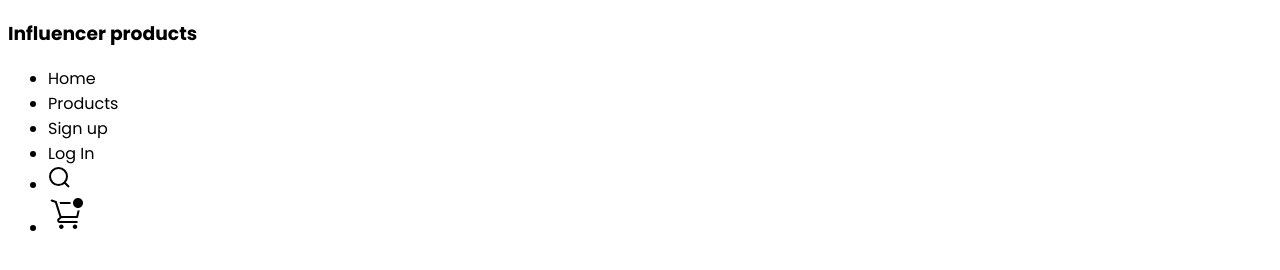
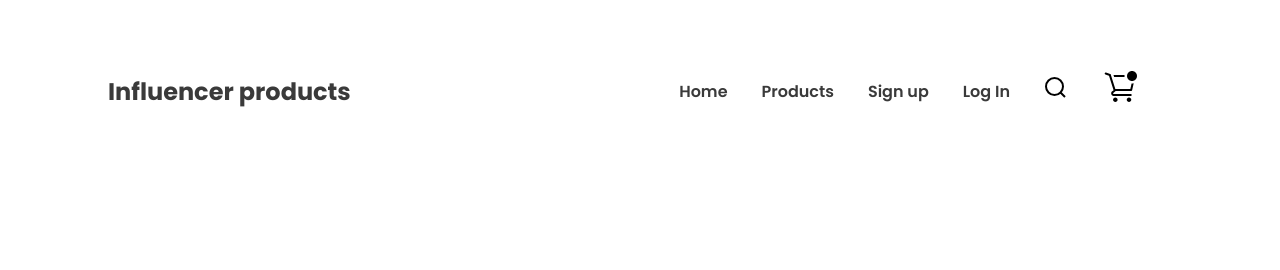
Before and after one commit to mrromanmiah/module-10-project, a plain HTML site: page index.html in a window 1280 px wide. Drawn offline with Linux system fonts and the light colour scheme.

Commit message:
navigation bar section done

```diff
--- a/index.html
+++ b/index.html
@@ -17,20 +17,34 @@
         <nav>
             <h3 class="nav-title">Influencer products</h3>
             <ul>
-                <li><a href=""></a>Home</li>
-                <li><a href=""></a>Products</li>
-                <li><a href=""></a>Sign up</li>
-                <li><a href=""></a>Log In</li>
-                <li><a href=""></a><svg xmlns="http://www.w3.org/2000/svg" width="24" height="24" viewBox="0 0 24 24" fill="none">
-                    <path d="M21 21L16.514 16.506L21 21ZM19 10.5C19 12.7543 18.1045 14.9163 16.5104 16.5104C14.9163 18.1045 12.7543 19 10.5 19C8.24566 19 6.08365 18.1045 4.48959 16.5104C2.89553 14.9163 2 12.7543 2 10.5C2 8.24566 2.89553 6.08365 4.48959 4.48959C6.08365 2.89553 8.24566 2 10.5 2C12.7543 2 14.9163 2.89553 16.5104 4.48959C18.1045 6.08365 19 8.24566 19 10.5V10.5Z" stroke="black" stroke-width="2" stroke-linecap="round"/>
-                  </svg></li>
-                <li><a href=""></a><svg xmlns="http://www.w3.org/2000/svg" width="36" height="36" viewBox="0 0 36 36" fill="none">
-                    <path d="M13.3301 32C14.5727 32 15.5801 30.9926 15.5801 29.75C15.5801 28.5074 14.5727 27.5 13.3301 27.5C12.0874 27.5 11.0801 28.5074 11.0801 29.75C11.0801 30.9926 12.0874 32 13.3301 32Z" fill="black"/>
-                    <path d="M27 32C28.2426 32 29.25 30.9926 29.25 29.75C29.25 28.5074 28.2426 27.5 27 27.5C25.7574 27.5 24.75 28.5074 24.75 29.75C24.75 30.9926 25.7574 32 27 32Z" fill="black"/>
-                    <path d="M22.5702 7C22.5247 6.66859 22.5013 6.33452 22.5002 6C22.5013 5.66548 22.5247 5.33141 22.5702 5H11.4902L12.1402 7H22.5702Z" fill="black"/>
-                    <path d="M30 13.5H29.58L28.33 19H13.33L8.75999 4.52999C8.71056 4.37645 8.62472 4.23714 8.50979 4.12396C8.39487 4.01077 8.25427 3.92707 8.09999 3.87999L3.99999 2.61999C3.87392 2.58125 3.74145 2.56772 3.61016 2.58017C3.47886 2.59262 3.3513 2.63082 3.23476 2.69257C2.9994 2.81728 2.82323 3.03038 2.74499 3.28499C2.66675 3.53959 2.69286 3.81486 2.81757 4.05021C2.94228 4.28557 3.15538 4.46175 3.40999 4.53999L6.99999 5.63999L11.59 20.14L9.94999 21.48L9.81999 21.61C9.41432 22.0775 9.18439 22.6718 9.16979 23.2906C9.15518 23.9094 9.35683 24.5139 9.73999 25C10.0125 25.3314 10.3589 25.5945 10.7513 25.7682C11.1438 25.9418 11.5714 26.0212 12 26H28.69C28.9552 26 29.2096 25.8946 29.3971 25.7071C29.5846 25.5196 29.69 25.2652 29.69 25C29.69 24.7348 29.5846 24.4804 29.3971 24.2929C29.2096 24.1053 28.9552 24 28.69 24H11.84C11.7248 23.9961 11.6126 23.9625 11.5142 23.9025C11.4159 23.8426 11.3346 23.7583 11.2783 23.6577C11.222 23.5572 11.1926 23.4439 11.1929 23.3286C11.1932 23.2134 11.2232 23.1002 11.28 23L13.69 21H29.13C29.3611 21.0056 29.5871 20.931 29.7695 20.7888C29.9518 20.6466 30.0792 20.4456 30.13 20.22L31.7 13.31C31.1424 13.4379 30.572 13.5016 30 13.5Z" fill="black"/>
-                    <path d="M30 11C32.7614 11 35 8.76142 35 6C35 3.23858 32.7614 1 30 1C27.2386 1 25 3.23858 25 6C25 8.76142 27.2386 11 30 11Z" fill="black"/>
-                  </svg></li>
+                <li><a href="">Home</a></li>
+                <li><a href="">Products</a></li>
+                <li><a href="">Sign up</a></li>
+                <li><a href="">Log In</a></li>
+                <li><a href=""><svg xmlns="http://www.w3.org/2000/svg" width="24" height="24" viewBox="0 0 24 24"
+                            fill="none">
+                            <path
+                                d="M21 21L16.514 16.506L21 21ZM19 10.5C19 12.7543 18.1045 14.9163 16.5104 16.5104C14.9163 18.1045 12.7543 19 10.5 19C8.24566 19 6.08365 18.1045 4.48959 16.5104C2.89553 14.9163 2 12.7543 2 10.5C2 8.24566 2.89553 6.08365 4.48959 4.48959C6.08365 2.89553 8.24566 2 10.5 2C12.7543 2 14.9163 2.89553 16.5104 4.48959C18.1045 6.08365 19 8.24566 19 10.5V10.5Z"
+                                stroke="black" stroke-width="2" stroke-linecap="round" />
+                        </svg></a></li>
+                <li><a href=""><svg xmlns="http://www.w3.org/2000/svg" width="36" height="36" viewBox="0 0 36 36"
+                            fill="none">
+                            <path
+                                d="M13.3301 32C14.5727 32 15.5801 30.9926 15.5801 29.75C15.5801 28.5074 14.5727 27.5 13.3301 27.5C12.0874 27.5 11.0801 28.5074 11.0801 29.75C11.0801 30.9926 12.0874 32 13.3301 32Z"
+                                fill="black" />
+                            <path
+                                d="M27 32C28.2426 32 29.25 30.9926 29.25 29.75C29.25 28.5074 28.2426 27.5 27 27.5C25.7574 27.5 24.75 28.5074 24.75 29.75C24.75 30.9926 25.7574 32 27 32Z"
+                                fill="black" />
+                            <path
+                                d="M22.5702 7C22.5247 6.66859 22.5013 6.33452 22.5002 6C22.5013 5.66548 22.5247 5.33141 22.5702 5H11.4902L12.1402 7H22.5702Z"
+                                fill="black" />
+                            <path
+                                d="M30 13.5H29.58L28.33 19H13.33L8.75999 4.52999C8.71056 4.37645 8.62472 4.23714 8.50979 4.12396C8.39487 4.01077 8.25427 3.92707 8.09999 3.87999L3.99999 2.61999C3.87392 2.58125 3.74145 2.56772 3.61016 2.58017C3.47886 2.59262 3.3513 2.63082 3.23476 2.69257C2.9994 2.81728 2.82323 3.03038 2.74499 3.28499C2.66675 3.53959 2.69286 3.81486 2.81757 4.05021C2.94228 4.28557 3.15538 4.46175 3.40999 4.53999L6.99999 5.63999L11.59 20.14L9.94999 21.48L9.81999 21.61C9.41432 22.0775 9.18439 22.6718 9.16979 23.2906C9.15518 23.9094 9.35683 24.5139 9.73999 25C10.0125 25.3314 10.3589 25.5945 10.7513 25.7682C11.1438 25.9418 11.5714 26.0212 12 26H28.69C28.9552 26 29.2096 25.8946 29.3971 25.7071C29.5846 25.5196 29.69 25.2652 29.69 25C29.69 24.7348 29.5846 24.4804 29.3971 24.2929C29.2096 24.1053 28.9552 24 28.69 24H11.84C11.7248 23.9961 11.6126 23.9625 11.5142 23.9025C11.4159 23.8426 11.3346 23.7583 11.2783 23.6577C11.222 23.5572 11.1926 23.4439 11.1929 23.3286C11.1932 23.2134 11.2232 23.1002 11.28 23L13.69 21H29.13C29.3611 21.0056 29.5871 20.931 29.7695 20.7888C29.9518 20.6466 30.0792 20.4456 30.13 20.22L31.7 13.31C31.1424 13.4379 30.572 13.5016 30 13.5Z"
+                                fill="black" />
+                            <path
+                                d="M30 11C32.7614 11 35 8.76142 35 6C35 3.23858 32.7614 1 30 1C27.2386 1 25 3.23858 25 6C25 8.76142 27.2386 11 30 11Z"
+                                fill="black" />
+                        </svg></a></li>
             </ul>
         </nav>
 
--- a/styles/styles.css
+++ b/styles/styles.css
@@ -1,8 +1,38 @@
 /* common shared styles */
 
-body{
+body {
     font-family: 'Poppins', sans-serif;
 }
 
 
 /* nav related styles */
+
+nav {
+    display: flex;
+    align-items: center;
+    justify-content: space-between;
+    margin: 50px 100px;
+}
+
+.nav-title {
+    color: #3A3A3A;
+    font-size: 1.5rem;
+    font-weight: 700;
+}
+
+nav>ul {
+    display: flex;
+    align-items: center;
+}
+
+nav li {
+    list-style: none;
+    margin-right: 34px;
+}
+
+nav a {
+    text-decoration: none;
+    color: #3A3A3A;
+    font-size: 1rem;
+    font-weight: 600;
+}
```
